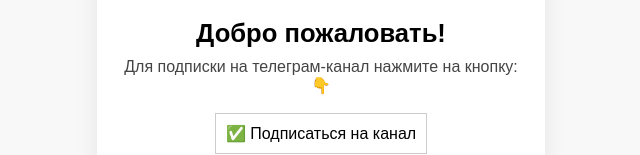
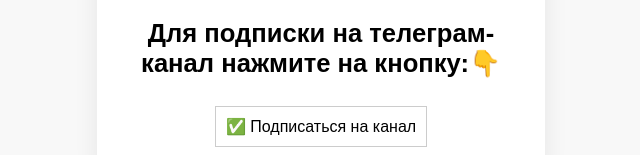
Before and after one commit to Flexomix/stavki_khl, a plain HTML site: page index.html in a window 1280 px wide. Shown: the part 265-420 px from the top of the page, without its empty margins (319-959 px from the left). Drawn offline with Linux system fonts and the light colour scheme.

Commit message:
Update index.html

```diff
--- a/index.html
+++ b/index.html
@@ -42,8 +42,8 @@
 <body>
     <div class="container">
         <img src="https://i.postimg.cc/pXFQJfXC/16f88242-8061-4954-9a58-5363f346a786.jpg" alt="Картинка">
-        <h1>Добро пожаловать!</h1>
-        <p>Для подписки на телеграм-канал нажмите на кнопку:👇</p>
+        <h1>Для подписки на телеграм-канал нажмите на кнопку:👇</h1>
+        <p> </p>
         <br>
         <a href="https://t.me/+sLnzyvyRCWE0YjYy" style="display: inline-block; text-decoration: none;">
             <div style="color: black; border: 1px solid #ccc; padding: 10px;">
```
